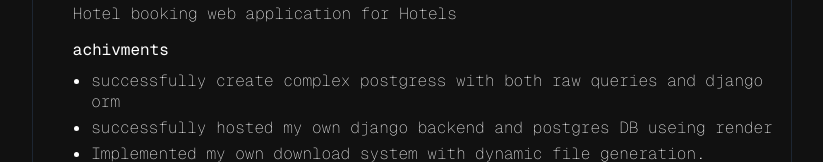
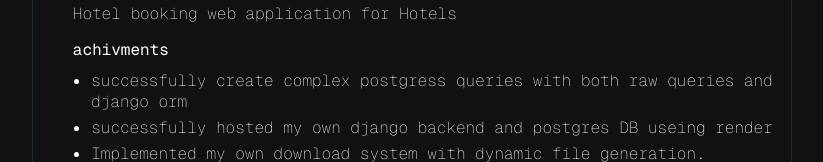
Before and after one commit to otari3/personalPorfolio, an Angular app: page /projects in a window 1280 px wide. Shown: the part 334-496 px from the top of the page, without its empty margins (229-1052 px from the left). Built offline with nearby package versions, Linux system fonts and the light colour scheme.

Commit message:
small change

```diff
--- a/src/app/shared/shared-functions.service.ts
+++ b/src/app/shared/shared-functions.service.ts
@@ -62,7 +62,7 @@ export class SharedFunctionsService {
       subHeader: 'creator',
       desc: 'Hotel booking web application for Hotels',
       achiv: [
-        'successfully create complex postgress with both raw queries and django orm ',
+        'successfully create complex postgress queries with both raw queries and django orm ',
         'successfully hosted my own django backend and postgres DB useing render',
         'Implemented my own download system with dynamic file generation.',
       ],
```
